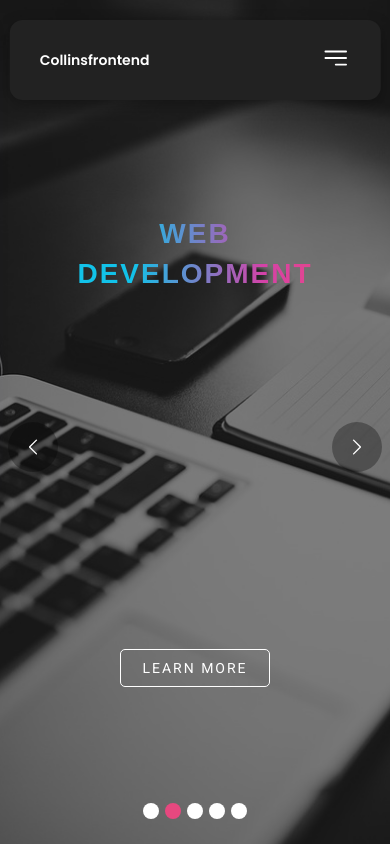
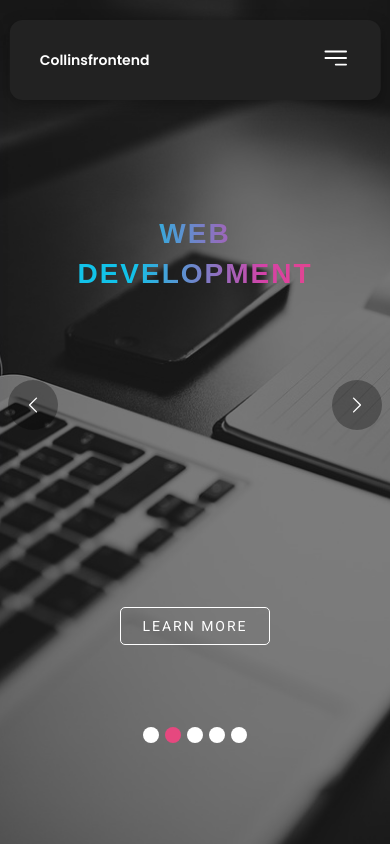
Before and after one commit to collinsMutai/Web-Design-Agency, a React (Create React App) app in the folder client/: page / in a window 390 px wide. Shown: the top 844 px of the page. Built offline with nearby package versions, Linux system fonts and the light colour scheme.

Commit message:
media query

```diff
--- a/client/src/Components/Slider.css
+++ b/client/src/Components/Slider.css
@@ -189,11 +189,11 @@ svg:hover {
   .hero-btn {
     font-size: 16px;
     padding: 12px;
-    bottom: 13%;
+    bottom: 20%;
   }
   .prev,
   .next {
-    top: 50%;
+    top: 45%;
   }
   .prev svg,
   .next svg {
@@ -203,7 +203,7 @@ svg:hover {
     padding: 14px;
   }
   .all-dots {
-    bottom: 3%;
+    bottom: 12%;
   }
 }
 @media (max-width: 425px) {
@@ -224,11 +224,11 @@ svg:hover {
   .hero-btn {
     font-size: 14px;
     padding: 10px;
-    bottom: 15%;
+    bottom: 20%;
   }
   .prev,
   .next {
-    top: 50%;
+    top: 45%;
   }
   .prev svg,
   .next svg {
@@ -238,7 +238,7 @@ svg:hover {
     padding: 14px;
   }
   .all-dots {
-    bottom: 3%;
+    bottom: 12%;
   }
 }
 @media (max-width: 375px) {
@@ -259,11 +259,11 @@ svg:hover {
   .hero-btn {
     font-size: 14px;
     padding: 10px;
-    bottom: 12%;
+    bottom: 20%;
   }
   .prev,
   .next {
-    top: 60%;
+    top: 45%;
   }
   .prev svg,
   .next svg {
@@ -272,7 +272,7 @@ svg:hover {
     padding: 12px;
   }
   .all-dots {
-    bottom: 3%;
+    bottom: 12%;
   }
 }
 
@@ -294,11 +294,11 @@ svg:hover {
   .hero-btn {
     font-size: 14px;
     padding: 10px;
-    bottom: 12%;
+    bottom: 20%;
   }
   .prev,
   .next {
-    top: 50%;
+    top: 45%;
   }
   .prev svg,
   .next svg {
@@ -308,6 +308,6 @@ svg:hover {
     padding: 10px;
   }
   .all-dots {
-    bottom: 3%;
+    bottom: 12%;
   }
 }
```
Also changed, not shown: 6 other files (tests, documents, lock files or other folders).
